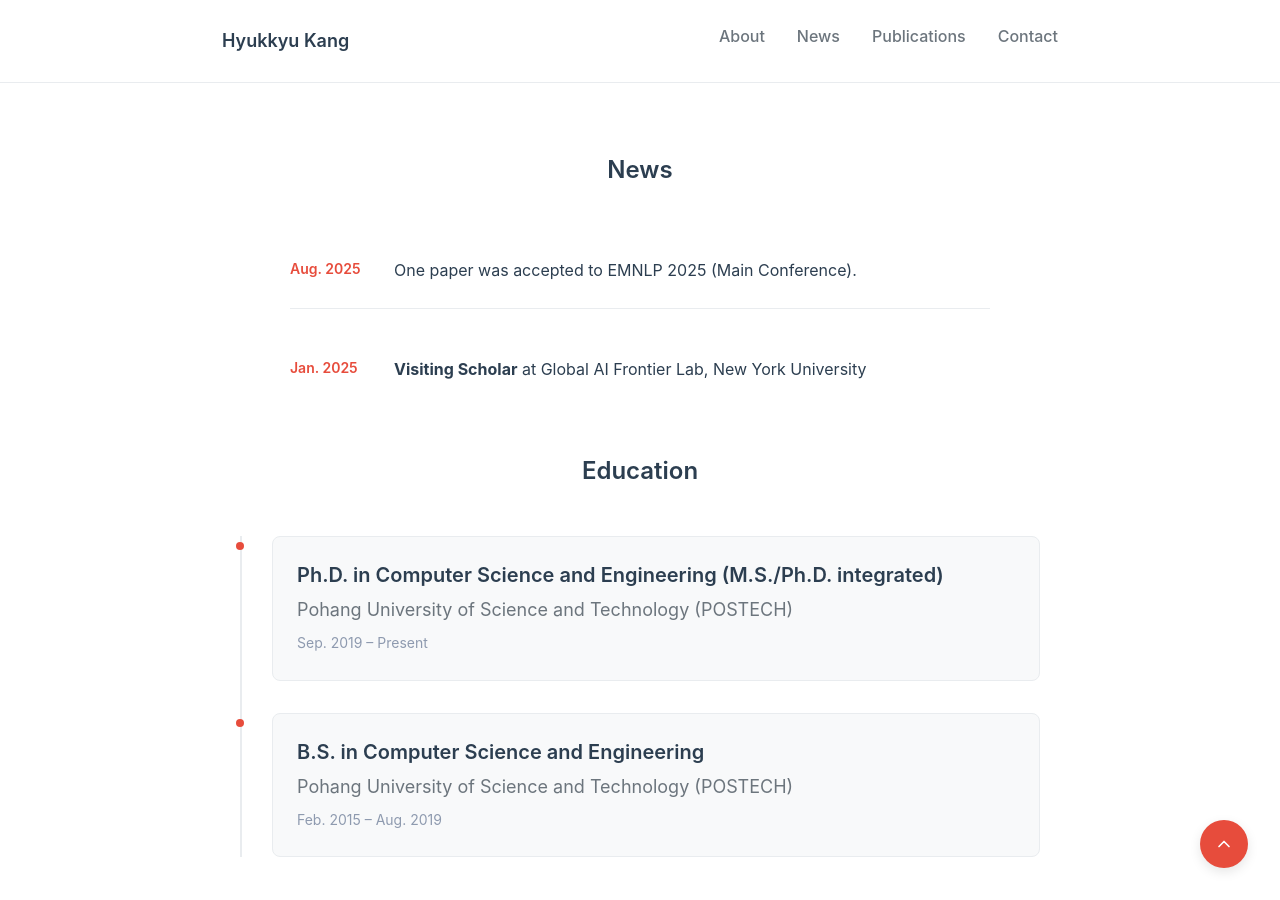
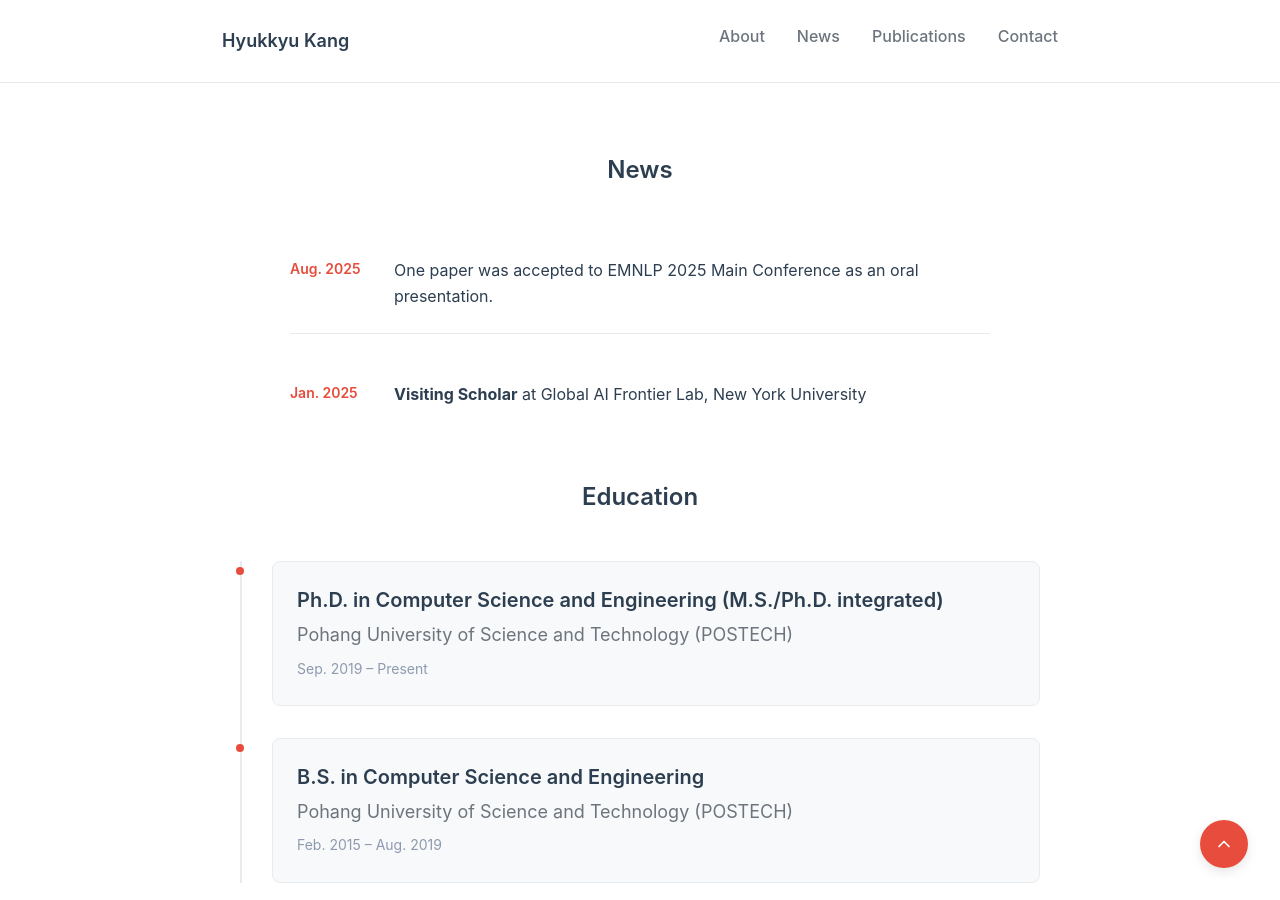
Before and after one commit to hyukkyukang/hyukkyukang.github.io, a Jekyll site: the page built from index.md, in a window 1280 px wide and 900 px high, scrolled down 642 px. Built offline with Jekyll 4.4.1, drawn with Linux system fonts in a browser that asks for light colours.

Commit message:
Enhance news section with publication presentation types
- Add publication type display in news section (oral, highlight, poster)
- Remove parentheses from venue names in news for cleaner formatting
- News now shows: "accepted to EMNLP 2025 Main Conference as an oral presentation"

🤖 Generated with [Claude Code](https://claude.ai/code)

Co-Authored-By: Claude <noreply@anthropic.com>

```diff
--- a/_includes/news-generator.html
+++ b/_includes/news-generator.html
@@ -28,7 +28,7 @@
   {%- capture item_html -%}
     <div class="news-item">
       <div class="news-item__date">{{ date_str }}</div>
-      <div class="news-item__content">One paper was accepted to {{ pub.venue_short | default: pub.venue }}.</div>
+      <div class="news-item__content">One paper was accepted to {% assign venue_display = pub.venue_short | default: pub.venue %}{{ venue_display | replace: '(', '' | replace: ')', '' }}{% if pub.type %} as an {% case pub.type %}{% when 'oral' %}oral presentation{% when 'highlight' %}highlight presentation{% when 'poster' %}poster presentation{% else %}{{ pub.type }} presentation{% endcase %}{% endif %}.</div>
     </div>
   {%- endcapture -%}
   {%- assign composed = sort_key | append: ':::' | append: item_html -%}
```
